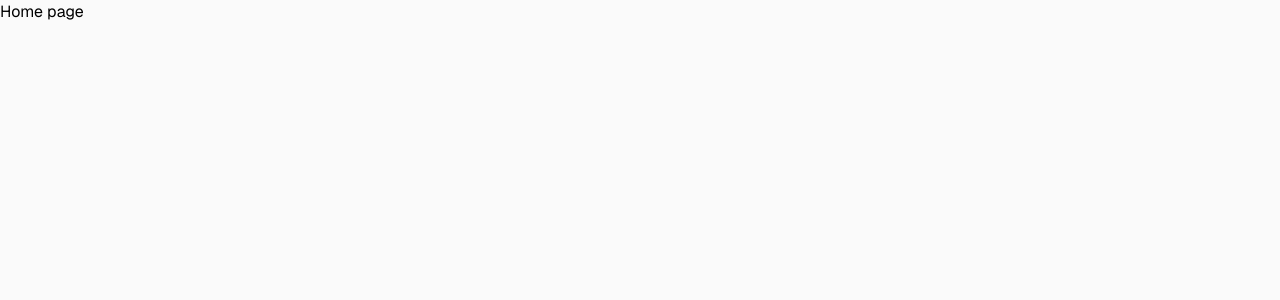
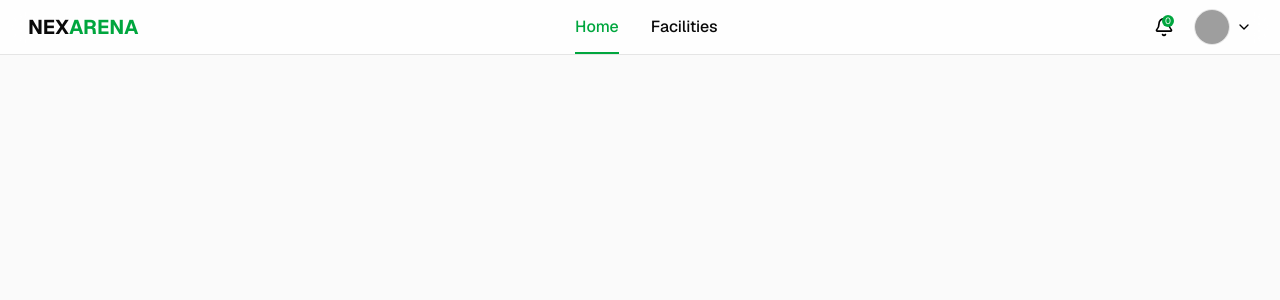
Before and after one commit to quantumrahman/arena-frontend, a Next.js app: page / in a window 1280 px wide. Shown: the top 300 px of the page. Built offline with nearby package versions, Linux system fonts and the light colour scheme; grey boxes are pictures that could not be loaded.

Commit message:
feat: add header component with responsive and implement header in main layout

```diff
--- a/src/app/(main)/layout.js
+++ b/src/app/(main)/layout.js
@@ -1,4 +1,6 @@
 import "../globals.css";
+
+import Header from "@/components/shared/Header/Header";
 
 export const metadata = {
     title: "NexArena",
@@ -8,7 +10,7 @@ export const metadata = {
 export default function MainLayout({ children }) {
     return (
         <main className="flex min-h-screen w-full flex-col justify-between bg-neutral-50">
-            {children}
+            <Header />
         </main>
     );
 }
--- /dev/null
+++ b/src/components/shared/Header/Header.js
@@ -0,0 +1,159 @@
+"use client";
+
+import { Bell, ChevronDown, Menu, SquareArrowRightExit, X } from "lucide-react";
+import { usePathname } from "next/navigation";
+import { useState } from "react";
+
+import Link from "next/link";
+import Image from "next/image";
+import avatar from "@/assets/img/avatar.jpg";
+
+export default function Header() {
+    const [toggle, setToggle] = useState(false);
+
+    const pathname = usePathname();
+
+    return (
+        <header className="fixed top-0 left-0 w-full border-b border-neutral-200 bg-white/80 px-5 backdrop-blur-md md:px-6 lg:px-7">
+            <div className="mx-auto flex h-13.5 w-full max-w-7xl items-center justify-between">
+                <h1 className="text-xl font-bold text-neutral-950 uppercase">
+                    Nex<span className="text-green-600">Arena</span>
+                </h1>
+                <nav className="hidden h-13.5 items-center justify-center gap-8 md:flex">
+                    <Link
+                        href={"/"}
+                        className={`text-base font-medium ${pathname === "/" ? "before: text-green-600 before:absolute before:bottom-0 before:h-0.5 before:w-full before:bg-green-600" : "text-neutral-950"} relative inline-flex h-full items-center`}
+                    >
+                        Home
+                    </Link>
+                    <Link
+                        href={"/facilities"}
+                        className={`text-base font-medium ${pathname === "/facilities" ? "before: text-green-600 before:absolute before:bottom-0 before:h-0.5 before:w-full before:bg-green-600" : "text-neutral-950"} relative inline-flex h-full items-center`}
+                    >
+                        Facilities
+                    </Link>
+                </nav>
+                <div className="hidden items-center justify-center gap-5 md:flex">
+                    <button
+                        type="button"
+                        role="button"
+                        aria-label="button"
+                        className="relative cursor-pointer"
+                    >
+                        <Bell size={20} />
+                        <span className="absolute -top-0.5 right-0 inline-block size-3 rounded-full bg-green-600 text-[9px] font-normal text-white">
+                            0
+                        </span>
+                    </button>
+                    <div className="relative flex h-13.5 items-center justify-center">
+                        <button className="flex cursor-pointer items-center justify-center gap-1.5">
+                            <div className="relative size-9 overflow-hidden rounded-full border border-neutral-200 bg-neutral-50">
+                                <Image
+                                    src={avatar}
+                                    alt="avatar"
+                                    className="object-cover"
+                                    fill={true}
+                                />
+                            </div>
+                            <ChevronDown size={16} />
+                        </button>
+                        <div className="absolute top-13 right-0 z-10 hidden w-[200px] flex-col gap-1 rounded-lg border border-neutral-200 bg-white p-2">
+                            <Link
+                                href={"/auth/login"}
+                                className="block px-2 py-1 text-base font-medium text-neutral-950 transition-all duration-200 ease-linear hover:bg-green-50 hover:text-green-600"
+                            >
+                                Login
+                            </Link>
+                            <div className="h-px w-full bg-neutral-200"></div>
+                            <Link
+                                href={"/auth/login"}
+                                className="block px-2 py-1 text-base font-medium text-neutral-950 transition-all duration-200 ease-linear hover:bg-green-50 hover:text-green-600"
+                            >
+                                Register
+                            </Link>
+                        </div>
+                    </div>
+                </div>
+                <button
+                    type="button"
+                    role="button"
+                    aria-label="button"
+                    onClick={() => setToggle((prev) => !prev)}
+                    className="cursor-pointer md:hidden"
+                >
+                    <Menu size={20} />
+                </button>
+            </div>
+            <div
+                className={`fixed top-0 right-0 z-50 flex h-screen w-full max-w-[350px] flex-col items-center justify-between bg-white px-5 pb-5 ${toggle ? "translate-x-0" : "translate-x-full"} border-l border-neutral-200 transition-transform duration-300 ease-linear md:hidden`}
+            >
+                <div className="w-full">
+                    <div className="flex h-13.5 w-full items-center">
+                        <button
+                            type="button"
+                            role="button"
+                            aria-label="button"
+                            onClick={() => setToggle((prev) => !prev)}
+                            className="cursor-pointer"
+                        >
+                            <X size={20} />
+                        </button>
+                    </div>
+                    <nav className="mt-5 flex w-full flex-col justify-center gap-3">
+                        <Link
+                            href={"/"}
+                            className={`rounded-xl px-3 py-2 text-base font-medium text-green-600 ${pathname === "/" ? "bg-green-50 text-green-600" : "text-neutral-950 hover:bg-neutral-50"} transition-all duration-200 ease-linear`}
+                        >
+                            Home
+                        </Link>
+                        <Link
+                            href={"/facilities"}
+                            className={`rounded-xl px-3 py-2 text-base font-medium text-green-600 ${pathname === "/facilities" ? "bg-green-50 text-green-600" : "text-neutral-950 hover:bg-neutral-50"} transition-all duration-200 ease-linear`}
+                        >
+                            Facilities
+                        </Link>
+                        <Link
+                            href={"/bookings"}
+                            className={`rounded-xl px-3 py-2 text-base font-medium text-green-600 ${pathname === "/bookings" ? "bg-green-50 text-green-600" : "text-neutral-950 hover:bg-neutral-50"} transition-all duration-200 ease-linear`}
+                        >
+                            Bookings
+                        </Link>
+                        <Link
+                            href={"/facility/create"}
+                            className={`rounded-xl px-3 py-2 text-base font-medium text-green-600 ${pathname === "/facility/create" ? "bg-green-50 text-green-600" : "text-neutral-950 hover:bg-neutral-50"} transition-all duration-200 ease-linear`}
+                        >
+                            Create Facility
+                        </Link>
+                        <Link
+                            href={"/facility/manage"}
+                            className={`rounded-xl px-3 py-2 text-base font-medium text-green-600 ${pathname === "/facility/manage" ? "bg-green-50 text-green-600" : "text-neutral-950 hover:bg-neutral-50"} transition-all duration-200 ease-linear`}
+                        >
+                            Manage Facility
+                        </Link>
+                    </nav>
+                </div>
+                <div className="flex w-full items-center justify-between">
+                    <div className="flex items-center justify-center gap-2">
+                        <div className="relative flex size-11 items-center justify-center overflow-hidden rounded-full border border-neutral-200">
+                            <Image src={avatar} alt="avatar" fill={true} className="object-cover" />
+                        </div>
+                        <div className="flex flex-col">
+                            <p className="test-base leading-tight font-semibold text-neutral-950">
+                                Rakibul Rahman
+                            </p>
+                            <span className="text-sm leading-tight font-normal text-neutral-500">
+                                rakibulrahman.dev@gmail.com
+                            </span>
+                        </div>
+                    </div>
+                    <button className="cursor-pointer">
+                        <SquareArrowRightExit
+                            size={20}
+                            className="text-red-600 transition-all duration-200 ease-linear hover:text-red-500"
+                        />
+                    </button>
+                </div>
+            </div>
+        </header>
+    );
+}
```
